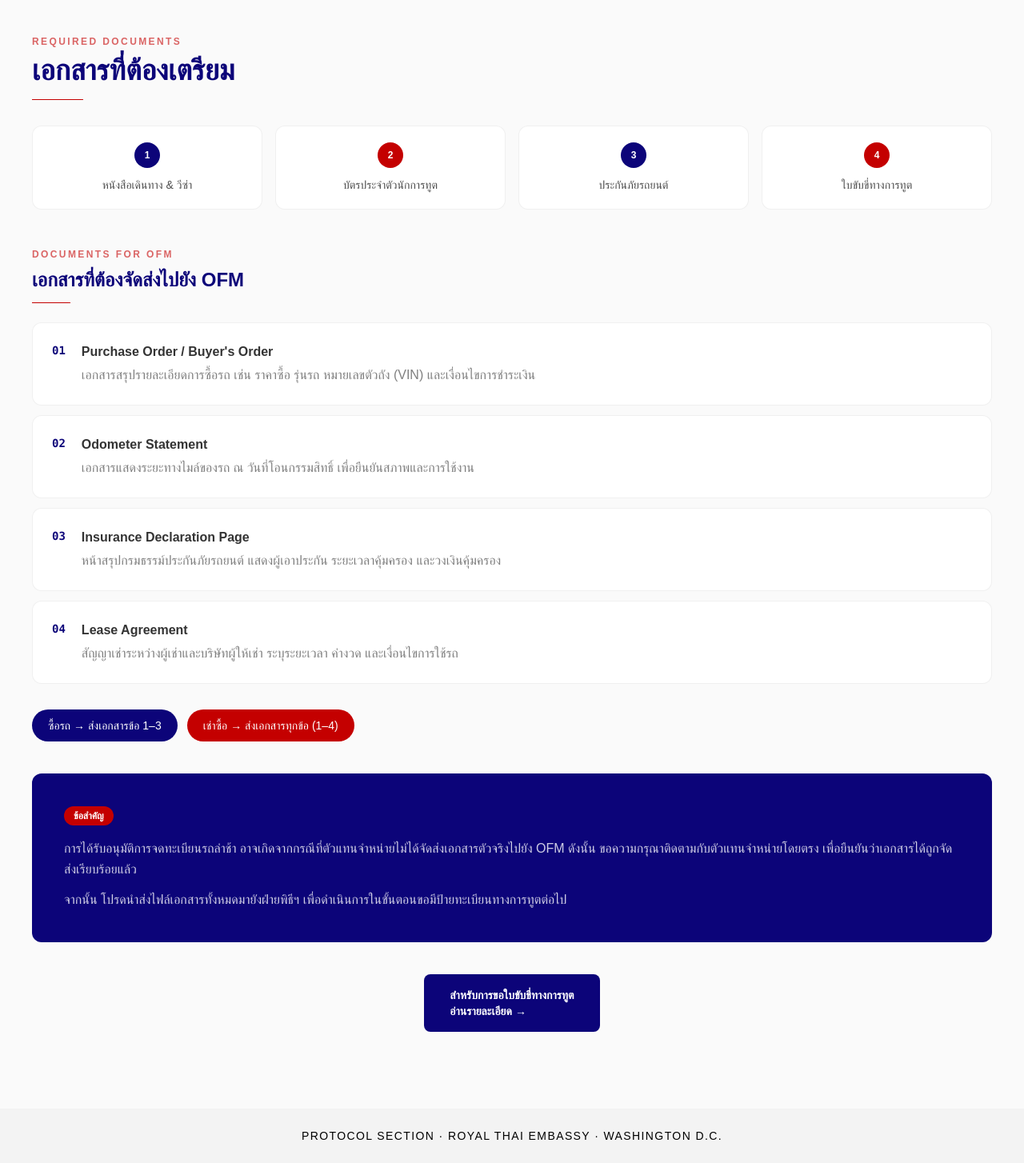
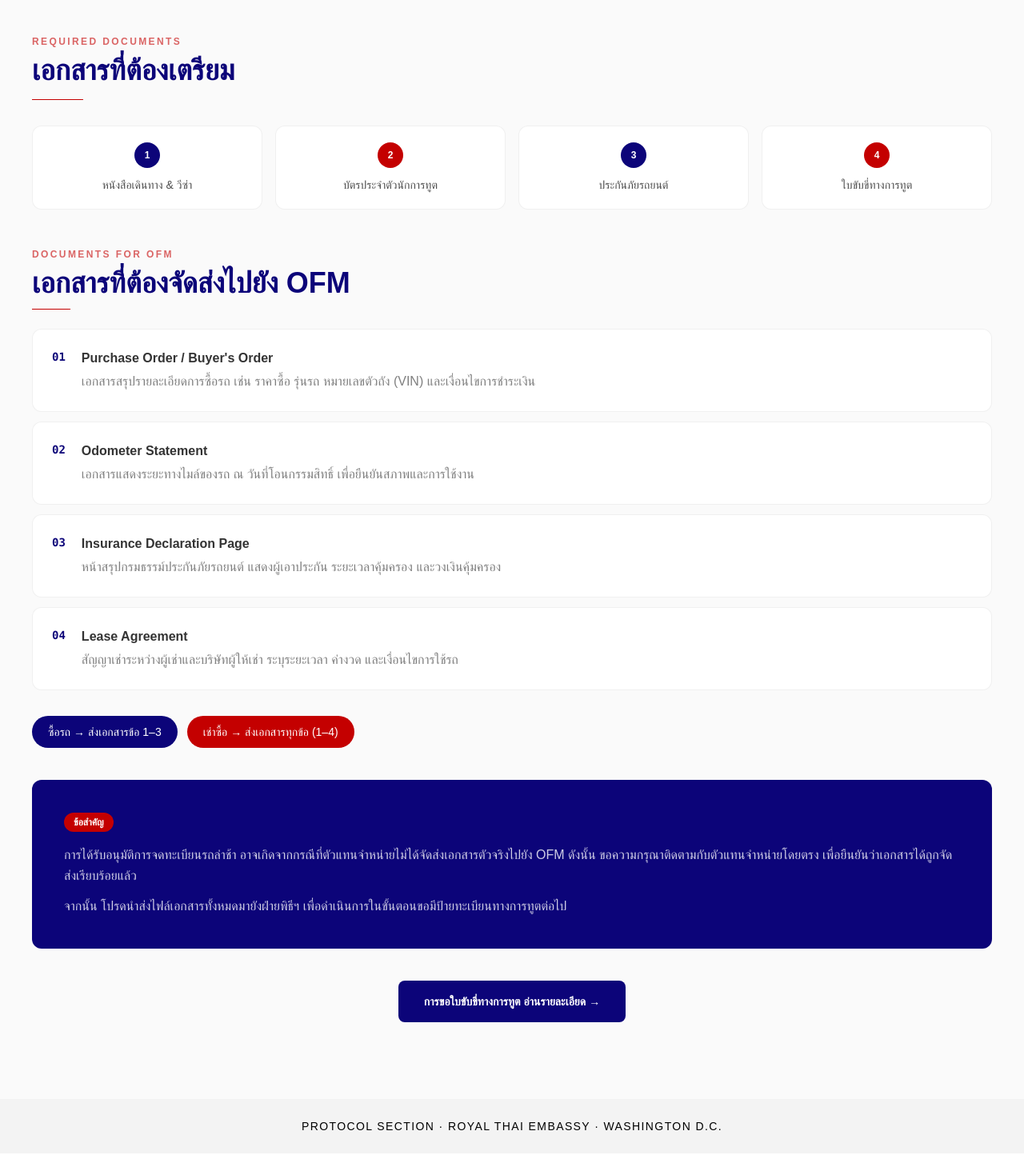
Before and after one commit to PollyYP/Emb_Protocol_Portal, a Next.js app: page /arrival/car in a window 1280 px wide. Shown: the part 3985-5439 px from the top of the page at 80% size. Built offline with nearby package versions, Linux system fonts and the light colour scheme; a web font is replaced by a local one.

Commit message:
adjust font

```diff
--- a/app/arrival/car/page.tsx
+++ b/app/arrival/car/page.tsx
@@ -253,7 +253,7 @@ export default function CarPage() {
       </section>
 
       {/* ══════════════════════════════════════
-          SECTION 4 — เอกสารที่ต้องจัดส่ง OFM
+          SECTION 4 — เอกสาร
           ══════════════════════════════════════ */}
       <section className="w-full py-16 md:py-24 bg-[#fafafa]">
         <div className="mx-auto w-full max-w-7xl px-4 md:px-8 lg:px-10">
@@ -298,7 +298,7 @@ export default function CarPage() {
             <p className="text-xs font-semibold uppercase tracking-[0.2em] text-[#c40000]/60">
               Documents for OFM
             </p>
-            <h3 className="mt-2 text-xl font-extrabold text-[#0c0479] md:text-2xl">
+            <h3 className="mt-2 text-xl font-extrabold text-[#0c0479] md:text-4xl">
               เอกสารที่ต้องจัดส่งไปยัง OFM
             </h3>
             <div className="mt-3 h-px w-12 bg-[#c40000]" />
@@ -353,7 +353,7 @@ export default function CarPage() {
               href="/license"
               className="inline-flex items-center gap-2 rounded-lg bg-[#0c0479] px-8 py-4 text-sm font-semibold text-white transition-colors hover:bg-[#0a0360]"
             >
-              สำหรับการขอใบขับขี่ทางการทูต <br/> อ่านรายละเอียด →
+              การขอใบขับขี่ทางการทูต อ่านรายละเอียด →
             </Link>
           </FadeIn>
         </div>
--- a/app/components/OfmSection.tsx
+++ b/app/components/OfmSection.tsx
@@ -19,7 +19,7 @@ export default function OfmSection() {
           <div className="w-full md:w-1/2">
           <div ref={titleRef}>
           <motion.h2
-            className="mt-4 text-xl font-extrabold uppercase tracking-tight text-[#c40000] md:text-3xl"
+            className="mt-10 text-xl font-extrabold uppercase tracking-tight text-[#c40000] md:text-3xl"
             initial={{ opacity: 0, y: 16 }}
             animate={inView ? { opacity: 1, y: 0 } : { opacity: 0, y: 16 }}
             transition={{ duration: 0.5, ease: "easeOut" }}
```
